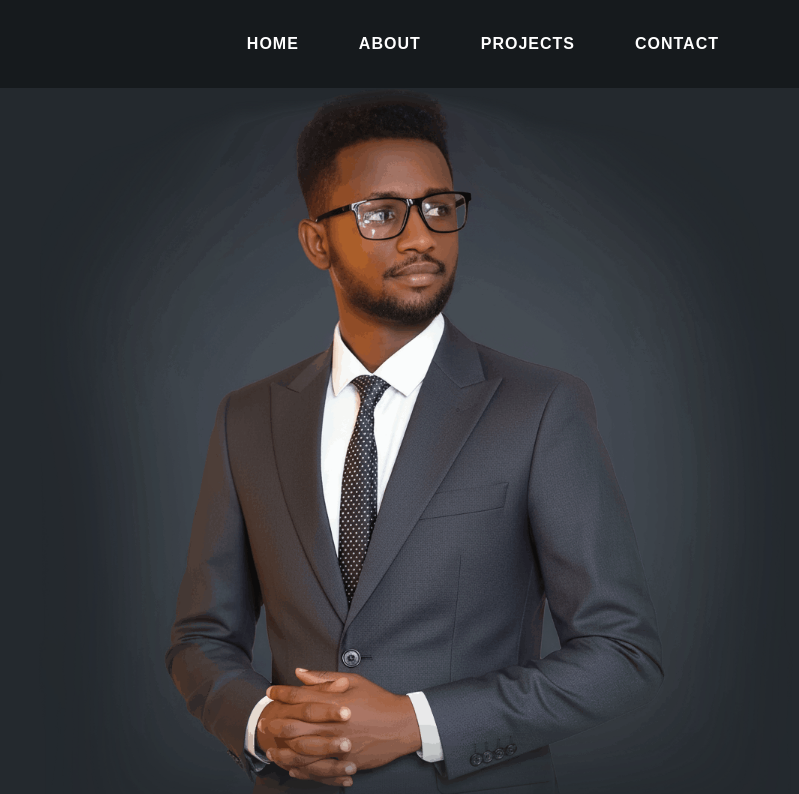
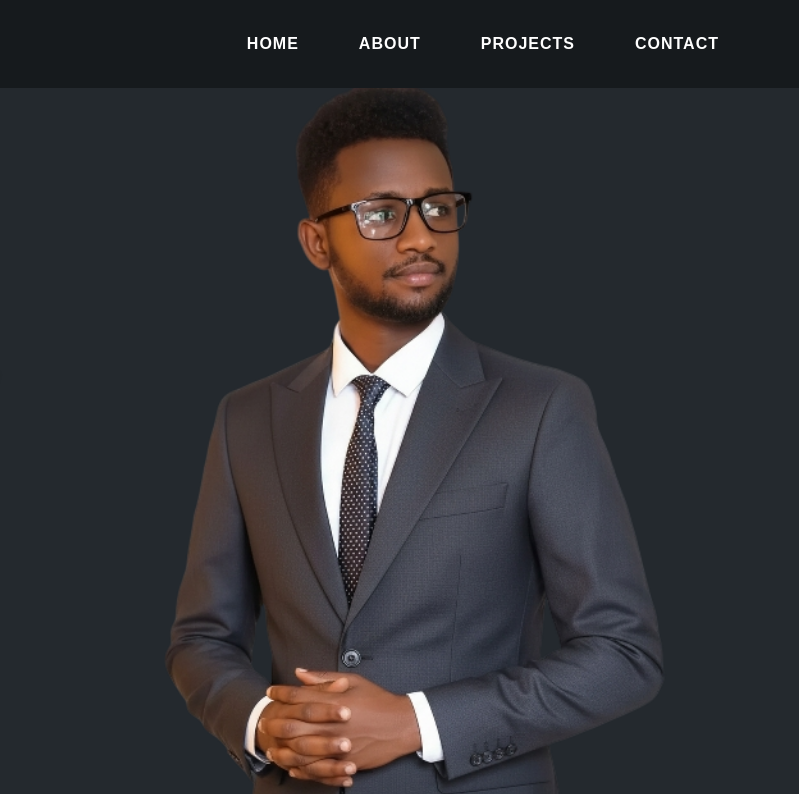
Before and after one commit to yohans-kasaw/yohans-kasaw.github.io, a plain HTML site: page index.html in a window 1280 px wide. Shown: the top 794 px of the page, 481-1280 px from the left. Drawn offline with Linux system fonts and the light colour scheme.

Commit message:
profile pic no background

```diff
--- a/index.html
+++ b/index.html
@@ -208,7 +208,7 @@
                 <div class="hero-right">
                     <div class="hero-right-content">
                         <img
-                            src="./assets/profile/profile_pic.png"
+                            src="./assets/profile/profile_pick_no_background.png"
                             alt="Yohans"
                             class="profile-pic"
                         />
```
Also changed, not shown: assets/profile/profile_pic.png (deleted), assets/profile/profile_pick_no_background.png (added).
